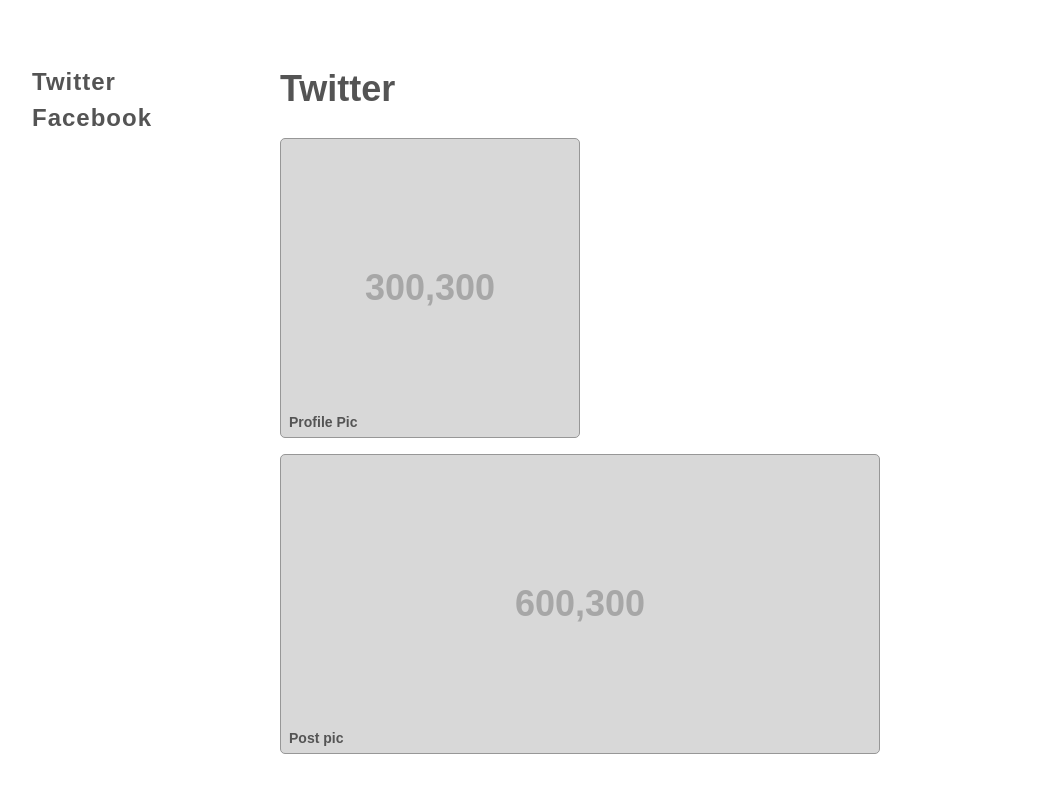
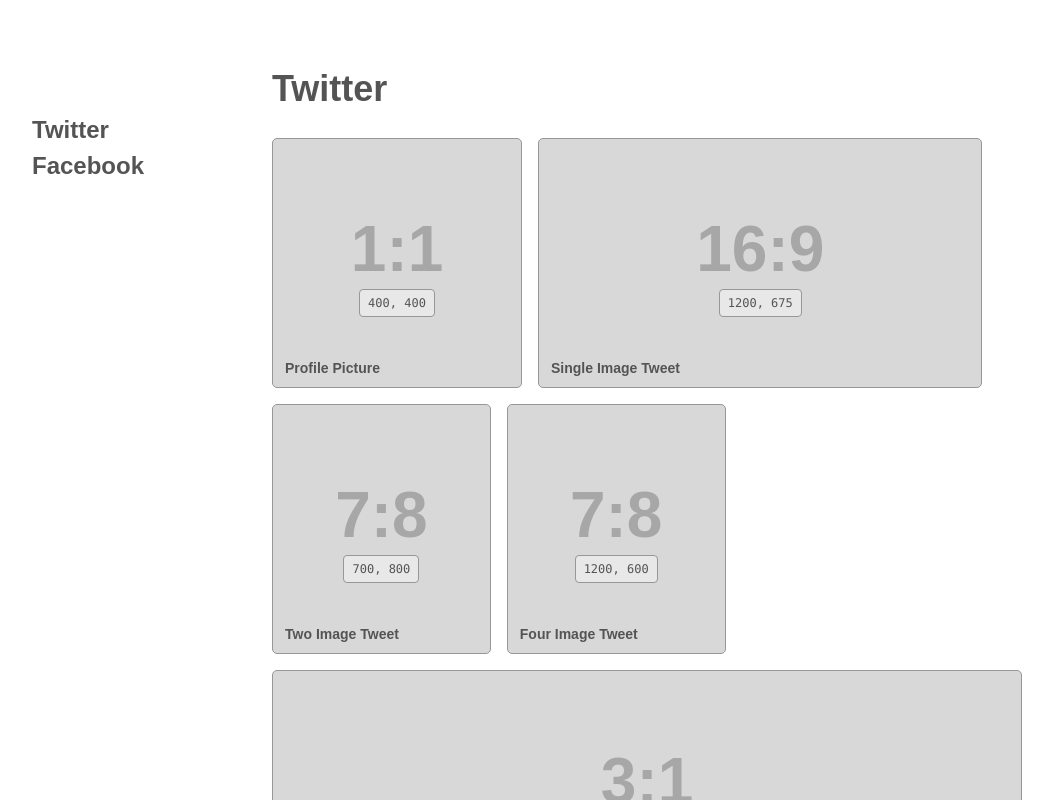
Before and after one commit to NickolasBoyer/imagesizeof, a Svelte app: page / in a window 1280 px wide. Shown: the top 800 px of the page, without its empty margins (32-1085 px from the left). Built offline with nearby package versions, Linux system fonts and the light colour scheme.

Commit message:
move figures to own component

```diff
--- a/src/App.svelte
+++ b/src/App.svelte
@@ -1,4 +1,5 @@
 <script>
+	import ImgSizeFigure from './ImgSizeFigure.svelte'
 	export let profiles;
 </script>
 
@@ -18,10 +19,7 @@
 		</header>
 		<main>
 			{#each profile.images as image}
-			<figure style="width: { image.width }px;">
-				<h1>{ image.width },{ image.height }</h1>
-				<figcaption>{ image.title }</figcaption>
-			</figure>
+			<ImgSizeFigure bind:image></ImgSizeFigure>
 			{/each}
 		</main>
 	</article>
@@ -34,9 +32,12 @@
 		/* width: 320px; */
 	}
 
+	nav ul {
+		@apply pt-12 sticky top-0;
+	}
+
 	nav li {
 		@apply font-semibold text-2xl leading-normal;
-		letter-spacing: 1px;
 	}
 
 	nav li a {
@@ -58,22 +59,4 @@
 	article main {
 		@apply flex flex-row flex-wrap m-2;
 	}
-
-	figure {
-		@apply m-2 text-center relative flex flex-col items-center justify-center;
-		background: #D8D8D8;
-		border: 1px solid #979797;
-		border-radius: 5px;
-		height: 300px;
-	}
-
-	figure h1 {
-		@apply m-2 text-center text-4xl font-bold;
-		color: #A7A7A7;
-	}
-
-	figure figcaption {
-		@apply absolute bottom-0 left-0 text-sm font-semibold p-1 px-2;
-
-	}
 </style>
--- /dev/null
+++ b/src/ImgSizeFigure.svelte
@@ -0,0 +1,46 @@
+<script>
+  export let image = {};
+
+  $: effectiveWidth = 250 * image.ratio[0]/image.ratio[1]
+</script>
+
+<figure style="width: { effectiveWidth }px;">
+  <figcaption>{ image.title }</figcaption>
+  <h1>{ image.ratio[0] }:{ image.ratio[1] }</h1>
+  <code>{ image.width }, { image.height }</code>
+  <!-- <button>300 x 400</button> -->
+</figure>
+
+<style lang="postcss">
+	figure {
+		@apply m-2 text-center relative flex flex-col items-center justify-center;
+		background: #D8D8D8;
+		border: 1px solid #979797;
+		border-radius: 5px;
+		height: 250px;
+	}
+
+	figure h1 {
+		@apply text-center text-6xl leading-tight font-bold;
+		color: #A7A7A7;
+	}
+
+	figure figcaption {
+		@apply absolute bottom-0 left-0 text-sm font-semibold p-2 px-3;
+  }
+
+  figure code {
+    @apply font-mono text-xs p-1 px-2 rounded;
+    background: #E8E8E8;
+		border: 1px solid #979797;
+	}
+
+	/* figure button {
+		@apply absolute bottom-0 right-0 text-xs font-semibold p-2 bg-gray-600 text-gray-100 rounded-full;
+  } */
+
+
+  figure code {
+
+  }
+</style>
--- a/src/profiles.js
+++ b/src/profiles.js
@@ -4,15 +4,40 @@
     title: "Twitter",
     images: [
       {
-        title: "Profile Pic",
-        height: 300,
-        width: 300
+        title: "Profile Picture",
+        ratio: [1, 1],
+        width: 400,
+        height: 400,
+        fileSize: { max: '2MB'}
       },
       {
-        title: "Post pic",
-        height: 300,
-        width: 600
-      }
+        title: "Single Image Tweet",
+        ratio: [16, 9],
+        width: 1200,
+        height: 675,
+        fileSize: { max: '5MB'}
+      },
+      {
+        title: "Two Image Tweet",
+        ratio: [7, 8],
+        width: 700,
+        height: 800,
+        fileSize: { max: '5MB'}
+      },
+      {
+        title: "Four Image Tweet",
+        ratio: [7, 8],
+        width: 1200,
+        height: 600,
+        fileSize: { max: '5MB'}
+      },
+      {
+        title: "Header Photo",
+        ratio: [3, 1],
+        width: 1500,
+        height: 500,
+        fileSize: { max: '5MB'}
+      },
     ]
   },
   {
@@ -21,8 +46,9 @@
     images: [
       {
         title: "Profile Pic",
-        height: 300,
-        width: 300
+        ratio: [1, 1],
+        width: 340,
+        height: 340,
       }
     ]
   }
```
